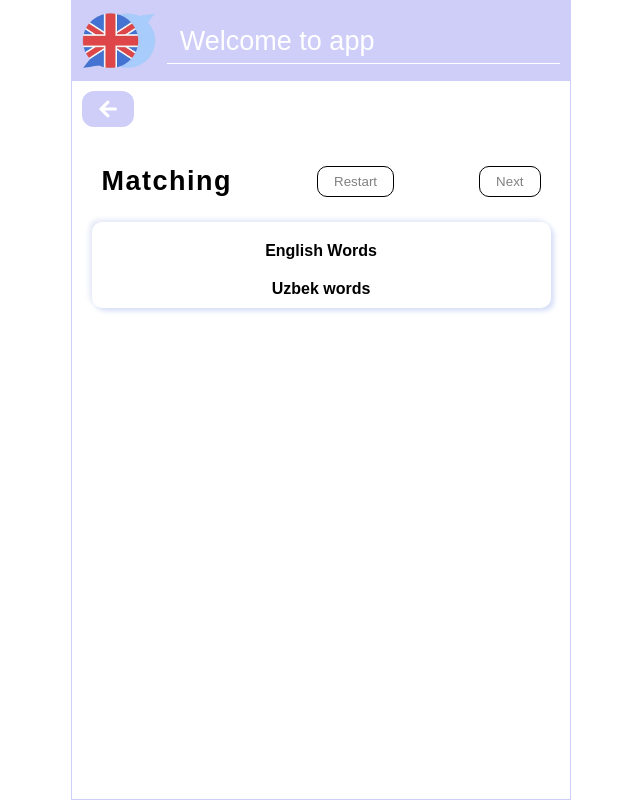
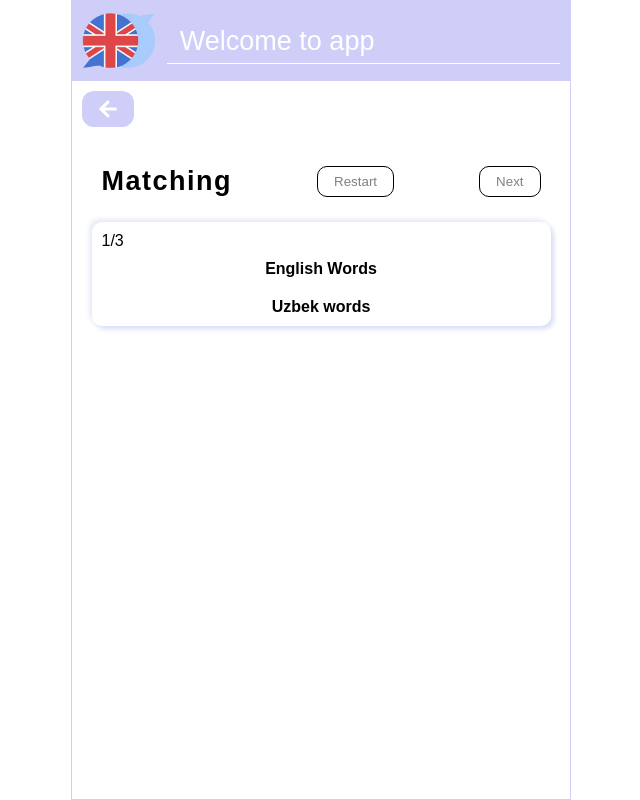
Before and after one commit to flowernoz/app, a React (Vite) app: page /matchingwords in a window 1280 px wide. Shown: the whole page, without its empty margins (319-959 px from the left). Built offline with nearby package versions, Linux system fonts and the light colour scheme.

Commit message:
matching

```diff
--- a/src/pages/draganddrop/DragAndDrop.jsx
+++ b/src/pages/draganddrop/DragAndDrop.jsx
@@ -11,7 +11,7 @@ const DragAndDrop = () => {
   const [correctIDs, setCorrectIDs] = useState([]);
   let [start, setStart] = useState(0);
   let [end, setEnd] = useState(5);
-
+  let [path, setPath] = useState(1);
   const data = words.slice(start, end);
 
   const dataUz = useMemo(() => {
@@ -42,13 +42,15 @@ const DragAndDrop = () => {
   }
 
   const restartGame = () => {
-    setWords([]);
     setCorrectIDs([]);
+    setStart(0);
+    setEnd(5);
+    setPath(1);
   };
   const next = () => {
     setStart(start !== 10 ? (start += 5) : 0);
     setEnd(end !== 15 ? (end += 5) : 5);
-    console.log(start, end);
+    setPath(path == 3 ? 1 : path + 1);
   };
 
   return (
@@ -65,7 +67,7 @@ const DragAndDrop = () => {
             </button>
           </div>
           <div className="matching_container">
-            <p></p>
+            <p>{path}/3</p>
             <ul className="matching-top">
               <b>English Words</b>
               {data.map((englishWord, inx) => (
```
